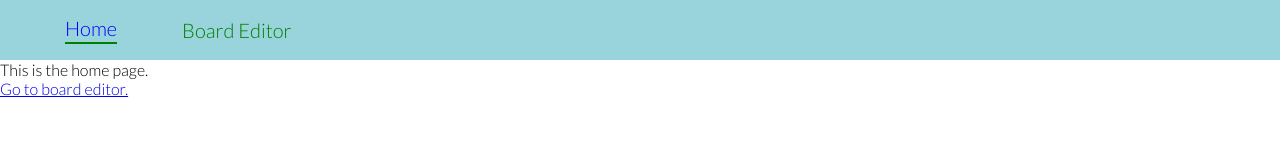
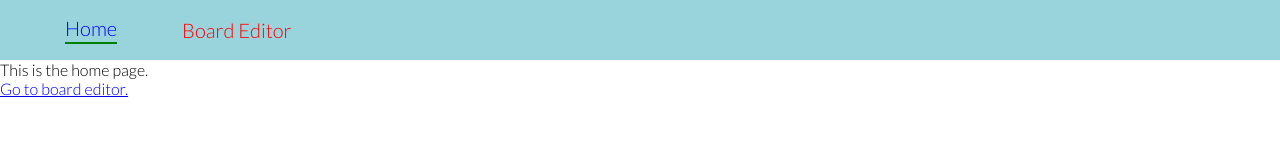
Before and after one commit to twjwesterhold/chessil, a React app: page / in a window 1280 px wide. Shown: the top 160 px of the page. Built offline with nearby package versions, Linux system fonts and the light colour scheme.

Commit message:
Changed color

```diff
--- a/react/components/NavBar/NavBar.tsx
+++ b/react/components/NavBar/NavBar.tsx
@@ -27,7 +27,7 @@ const StyledNavLink = styled(NavLink)`
   margin-left: 65px;
   font-size: 20px;
   text-decoration: none;
-  color: green;
+  color: red;
 
   &.active {
     color: blue;
```
